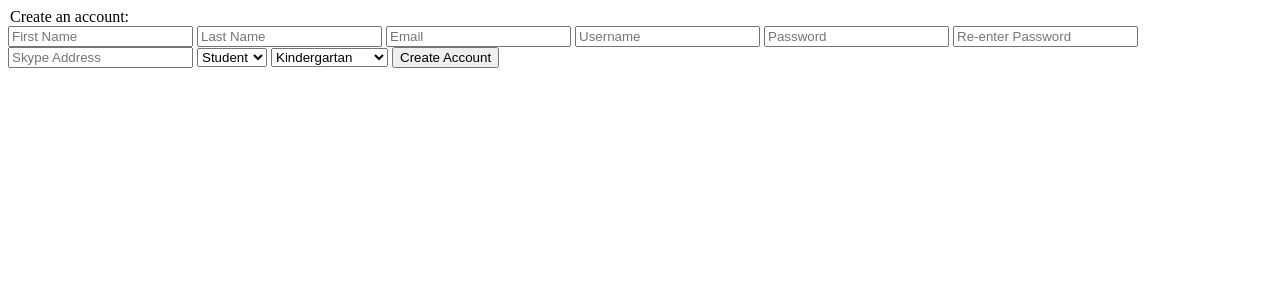
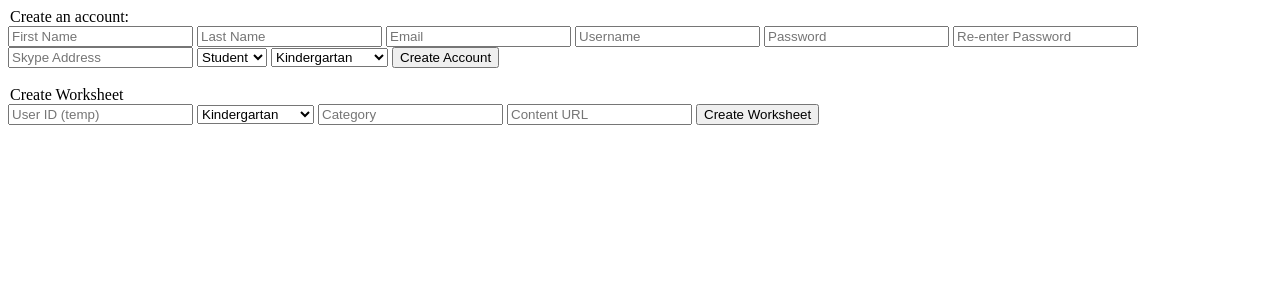
Before and after one commit to ParmbeerJohal/Database-Project, a Flask app: page / in a window 1280 px wide. Shown: the top 300 px of the page. Run offline with Flask 2, Linux system fonts and the light colour scheme; some libraries are stand-ins or nearby versions.

Commit message:
Added worksheet creation interface to webpage.

```diff
--- a/main.py
+++ b/main.py
@@ -15,10 +15,8 @@ def main():
     return render_template('index.html')
 
 
-@app.route('/create', methods=['POST'])
-def create():
-    # if request.method == 'GET':
-    #     return render_template('create.html')
+@app.route('/create_user', methods=['POST'])
+def create_user():
     if request.method == 'POST':
         data = request.get_json()
         with conn.cursor(cursor_factory=RealDictCursor) as cur:
@@ -35,5 +33,17 @@ def create():
             conn.commit()
             return jsonify({'exists':0})
 
+@app.route('/create_worksheet', methods=['POST'])
+def create_worksheet():
+    if request.method == 'POST':
+        data = request.get_json()
+        with conn.cursor(cursor_factory=RealDictCursor) as cur:
+            cur.execute('SELECT create_worksheet(%s, %s, %s, %s)',
+                    (data['creator_id'], data['grade_level'],
+                        data['category'], data['content']))
+            conn.commit()
+        return ''
+
+
 if __name__ == '__main__':
     app.run(host='0.0.0.0', port=8080, debug=True)
--- a/static/index.js
+++ b/static/index.js
@@ -29,7 +29,7 @@ function create_user() {
 	const grade_level = document.getElementById('grade_level').value;
 
 	const params = JSON.stringify({first_name: first_name, last_name: last_name, email: email, username: username, password: password, skype: skype, is_teacher: user_type === 'teacher', grade_level: grade_level});
-	getJSON('/create', params,
+	getJSON('/create_user', params,
 		function(err, data) {
 			if (err !== null) {
 				console.log('Error retrieving data: ' + err);
@@ -38,9 +38,43 @@ function create_user() {
 					alert('Username is already in use.');
 				} else {
 					console.log('User creation success.');
+					document.getElementById('first_name').value = '';
+					document.getElementById('last_name').value = '';
+					document.getElementById('email').value = '';
+					document.getElementById('username').value = '';
+					document.getElementById('password').value = '';
+					document.getElementById('confirm').value = '';
+					document.getElementById('skype').value = '';
+					document.getElementById('user_type').value = '';
+					document.getElementById('grade_level').value = '';
 				}
 				// TODO
 			}
 		});
 
 }
+
+function create_worksheet() {
+	const creator_id = document.getElementById('creator_id').value;
+	const grade_level = document.getElementById('grade_level').value;
+	const category = document.getElementById('category').value;
+	const content = document.getElementById('content').value;
+
+	const params = JSON.stringify({creator_id: creator_id,
+		grade_level: grade_level, category: category,
+		content: content});
+	getJSON('/create_worksheet', params,
+		function(err, data) {
+			if (err !== null) {
+				console.log('Error retrieving data: ' + err);
+			} else {
+				console.log('Worksheet creation success.');
+				document.getElementById('creator_id').value = '';
+				document.getElementById('grade_level').value = '';
+				document.getElementById('category').value = '';
+				document.getElementById('content').value = '';
+				// TODO
+			}
+		});
+
+}
--- a/templates/index.html
+++ b/templates/index.html
@@ -31,8 +31,32 @@
 			<option value='10'>Tenth Grade</option>
 			<option value='11'>Eleventh Grade</option>
 			<option value='12'>Twelfth Grade</option>
-			<option value='13'>Post-Secondary</option>
+			<option value='u'>Post-Secondary</option>
 		</select>
 		<button type='submit' id='submit'>Create Account</button>
 	</form>
+	<br \>
+	<form role='form' onsubmit='create_worksheet(); return false'>
+		<legend>Create Worksheet</legend>
+		<input type='number' placeholder='User ID (temp)' id='creator_id' />
+		<select id='grade_level'>
+			<option value='k'>Kindergartan</option>
+			<option value='1'>First Grade</option>
+			<option value='2'>Second Grade</option>
+			<option value='3'>Third Grade</option>
+			<option value='4'>Fourth Grade</option>
+			<option value='5'>Fifth Grade</option>
+			<option value='6'>Sixth Grade</option>
+			<option value='7'>Seventh Grade</option>
+			<option value='8'>Eight Grade</option>
+			<option value='9'>Ninth Grade</option>
+			<option value='10'>Tenth Grade</option>
+			<option value='11'>Eleventh Grade</option>
+			<option value='12'>Twelfth Grade</option>
+			<option value='u'>Post-Secondary</option>
+		</select>
+		<input type='text' placeholder='Category' id='category' />
+		<input type='text' placeholder='Content URL' id='content' />
+		<button type='submit' id='submit'>Create Worksheet</button>
+	</form>
 </body>
```
